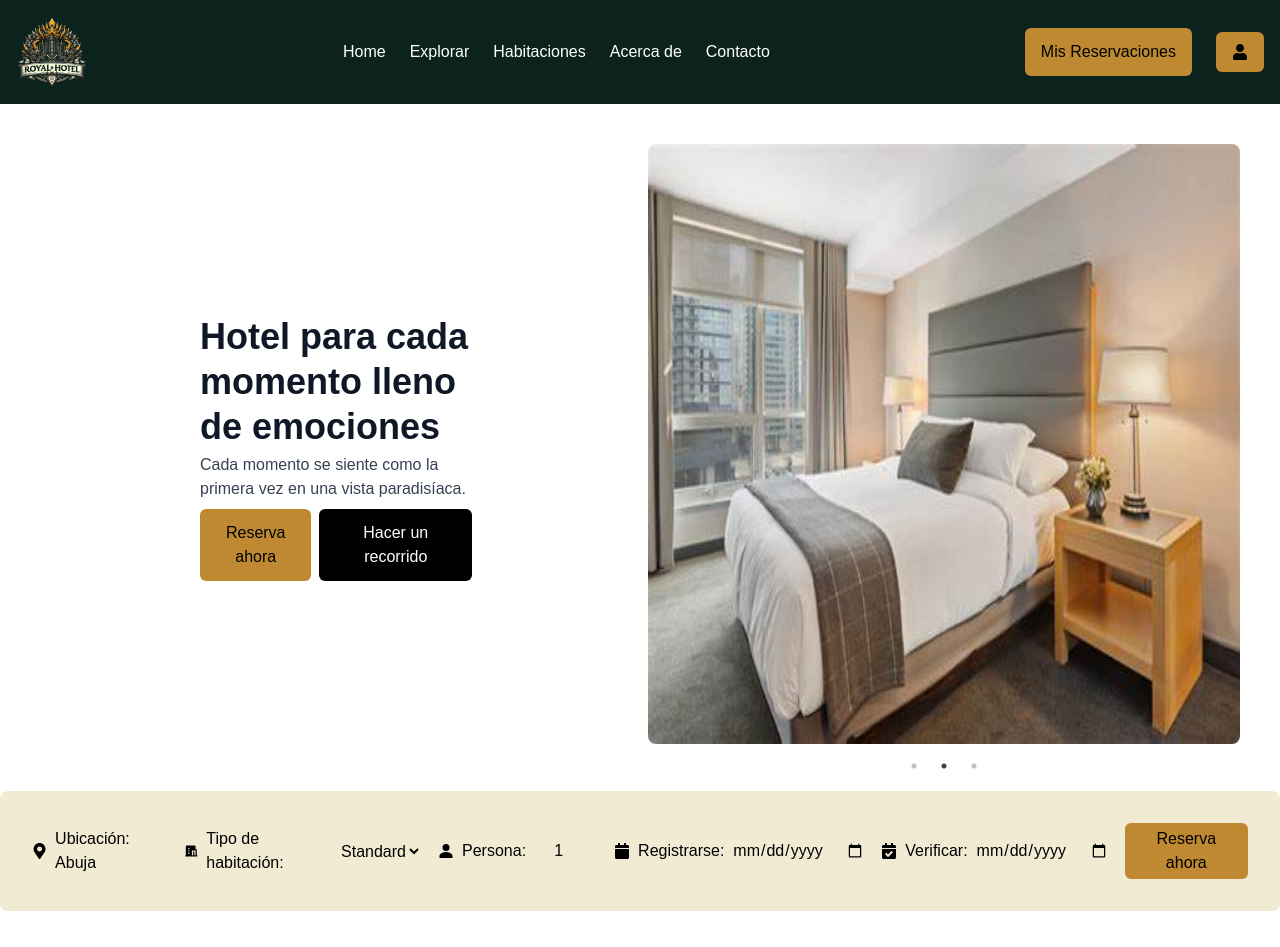
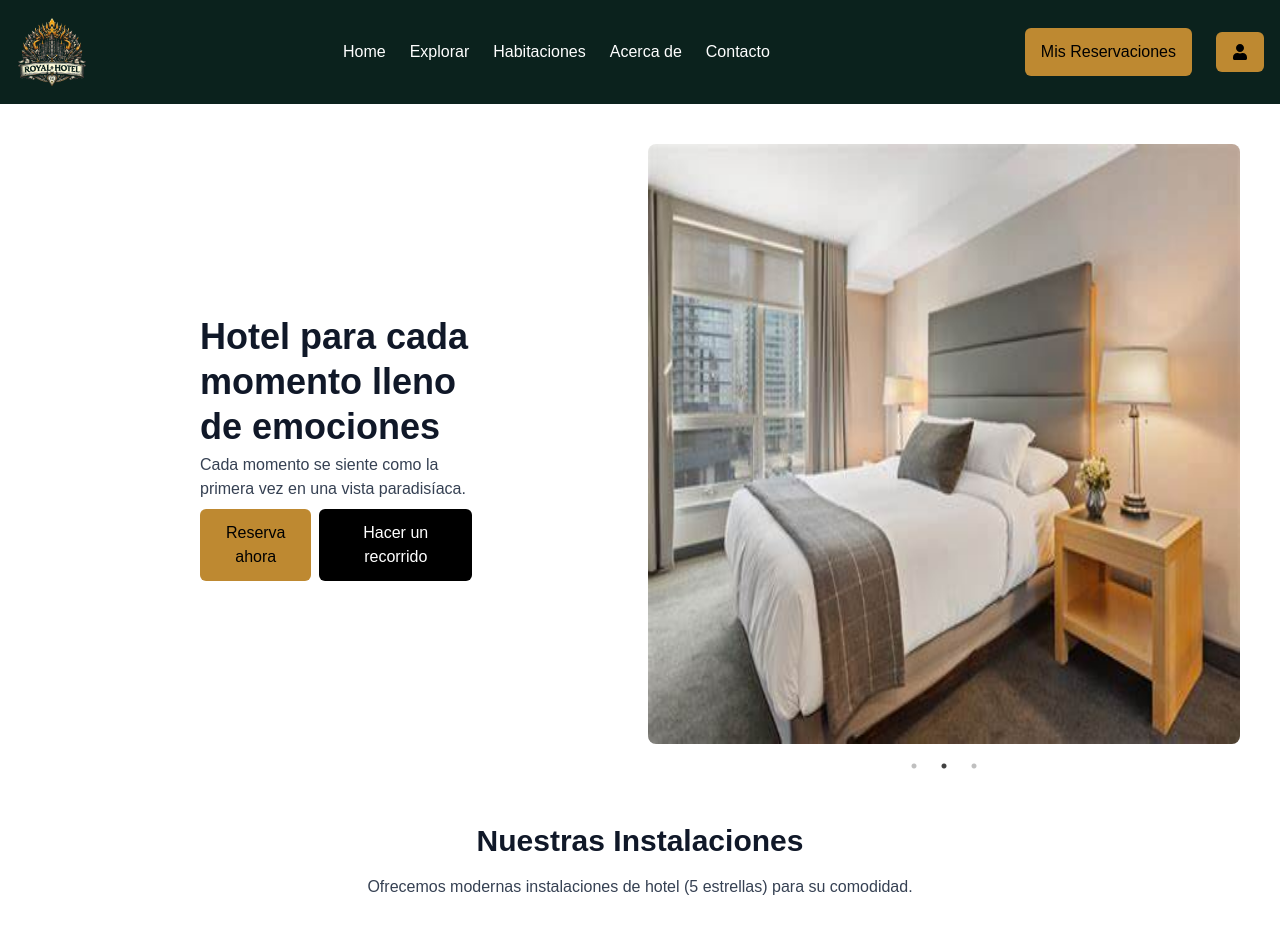
Before and after one commit to SSdeaNN/Hotel_Website, a Next.js app: page / in a window 1280 px wide. Shown: the top 947 px of the page. Built offline with nearby package versions, Linux system fonts and the light colour scheme.

Commit message:
Descripción de mis cambios

```diff
--- a/src/app/page.tsx
+++ b/src/app/page.tsx
@@ -37,40 +37,7 @@ export default function Home() {
           </div>
         </section>
 
-        <section className="bg-[#F2EBD4] p-8 text-black mx-auto max-w-7xl rounded-lg">
-          <div className="flex flex-col md:flex-row items-center justify-between space-y-4 md:space-y-0 md:space-x-4">
-            <div className="flex items-center space-x-2">
-              <FaMapMarkerAlt />
-              <span>Ubicación: Abuja</span>
-            </div>
-            <div className="flex items-center space-x-2">
-              <RiHotelFill />
-              <span>Tipo de habitación:</span>
-              <select className="bg-[#F2EBD4] text-black rounded-md">
-                <option value="Standard">Standard</option>
-                <option value="Deluxe">Deluxe</option>
-              </select>
-            </div>
-            <div className="flex items-center space-x-2">
-              <IoPersonSharp />
-              <span>Persona:</span>
-              <input type="number" min="1" max="10" defaultValue="1" className="bg-[#F2EBD4] text-black rounded-md w-16 text-center" />
-            </div>
-            <div className="flex items-center space-x-2">
-              <FaCalendar />
-              <span>Registrarse:</span>
-              <input type="date" className="bg-[#F2EBD4] text-black rounded-md" />
-            </div>
-            <div className="flex items-center space-x-2">
-              <FaCalendarCheck />
-              <span>Verificar:</span>
-              <input type="date" className="bg-[#F2EBD4] text-black rounded-md" />
-            </div>
-            <button className="bg-[#BE8931] text-black px-3 py-1 rounded-md">
-              Reserva ahora
-            </button>
-          </div>
-        </section>
+
 
         <section className="p-8">
           <h2 className="text-3xl font-bold text-gray-900 text-center">
--- a/src/app/usuario/page.tsx
+++ b/src/app/usuario/page.tsx
@@ -9,34 +9,108 @@ export default function UsuarioPage() {
   const [email, setEmail] = useState('');
   const [password, setPassword] = useState('');
   const [error, setError] = useState('');
+  const [isRegistering, setIsRegistering] = useState(false);
+
+  const [firstName, setFirstName] = useState('');
+  const [lastName, setLastName] = useState('');
+  const [age, setAge] = useState('');
+
   const router = useRouter();
 
-  const handleSubmit = async (e: React.FormEvent) => {
+  const handleLogin = async (e: React.FormEvent) => {
     e.preventDefault();
     setError('');
 
     try {
-      const response = await authService.login(email, password);
-
-      // Si el login es exitoso, redirige
+      await authService.login(email, password);
       router.push('/mis-reservaciones');
     } catch (err) {
       setError('Inicio de sesión fallido. Verifique sus credenciales.');
     }
   };
 
+  const handleRegister = async (e: React.FormEvent) => {
+    e.preventDefault();
+    setError('');
+
+    // Validar que la edad sea un número válido
+    const parsedAge = parseInt(age, 10);
+    if (isNaN(parsedAge) || parsedAge <= 0) {
+      setError('Por favor, ingrese una edad válida.');
+      return;
+    }
+
+    try {
+      await authService.register({
+        firstName,
+        lastName,
+        email,
+        password,
+        age: parsedAge,
+      });
+      router.push('/mis-reservaciones');
+    } catch (err) {
+      setError('Registro fallido. Verifique los datos ingresados.');
+    }
+  };
+
   return (
     <div className="flex flex-col min-h-screen bg-white">
       <main className="flex-grow container mx-auto mt-4">
-        <h1 className="text-3xl font-bold text-center bg-b text-black mt-40">Iniciar Sesión</h1>
+        <h1 className="text-3xl font-bold text-center bg-b text-black mt-40">
+          {isRegistering ? 'Registrar Usuario' : 'Iniciar Sesión'}
+        </h1>
         <form
-          onSubmit={handleSubmit}
+          onSubmit={isRegistering ? handleRegister : handleLogin}
           className="max-w-md mx-auto mt-8 p-4 border rounded-lg shadow-md"
         >
           {error && (
             <div className="mb-4 text-red-500 text-center">
               {error}
             </div>
+          )}
+          {isRegistering && (
+            <>
+              <div className="mb-4">
+                <label htmlFor="firstName" className="block text-sm font-medium text-gray-700">
+                  Nombres
+                </label>
+                <input
+                  type="text"
+                  id="firstName"
+                  value={firstName}
+                  onChange={(e) => setFirstName(e.target.value)}
+                  className="mt-1 block w-full px-3 py-2 border border-gray-300 rounded-md shadow-sm focus:outline-none focus:ring-[#BE8931] focus:border-[#BE8931]"
+                  required
+                />
+              </div>
+              <div className="mb-4">
+                <label htmlFor="lastName" className="block text-sm font-medium text-gray-700">
+                  Apellidos
+                </label>
+                <input
+                  type="text"
+                  id="lastName"
+                  value={lastName}
+                  onChange={(e) => setLastName(e.target.value)}
+                  className="mt-1 block w-full px-3 py-2 border border-gray-300 rounded-md shadow-sm focus:outline-none focus:ring-[#BE8931] focus:border-[#BE8931]"
+                  required
+                />
+              </div>
+              <div className="mb-4">
+                <label htmlFor="age" className="block text-sm font-medium text-gray-700">
+                  Edad
+                </label>
+                <input
+                  type="number"
+                  id="age"
+                  value={age}
+                  onChange={(e) => setAge(e.target.value)}
+                  className="mt-1 block w-full px-3 py-2 border border-gray-300 rounded-md shadow-sm focus:outline-none focus:ring-[#BE8931] focus:border-[#BE8931]"
+                  required
+                />
+              </div>
+            </>
           )}
           <div className="mb-4">
             <label htmlFor="email" className="block text-sm font-medium text-gray-700">
@@ -68,9 +142,17 @@ export default function UsuarioPage() {
             type="submit"
             className="w-full bg-[#BE8931] text-black px-4 py-2 rounded-md"
           >
-            Iniciar Sesión
+            {isRegistering ? 'Registrar' : 'Iniciar Sesión'}
           </button>
         </form>
+        <div className="text-center mt-4">
+          <button
+            onClick={() => setIsRegistering(!isRegistering)}
+            className="text-[#BE8931] hover:underline"
+          >
+            {isRegistering ? '¿Ya tienes una cuenta? Inicia sesión' : '¿No tienes una cuenta? Regístrate'}
+          </button>
+        </div>
         <div className="text-center mt-4">
           <Link href="/" className="text-[#BE8931] hover:underline">
             Regresar
```
